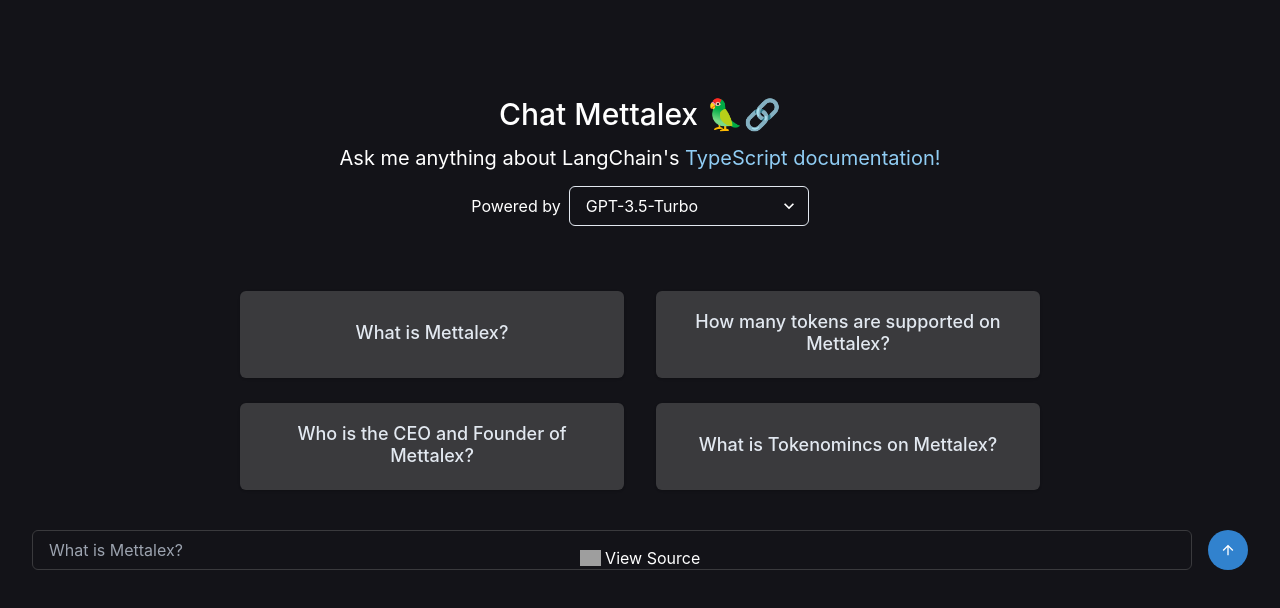
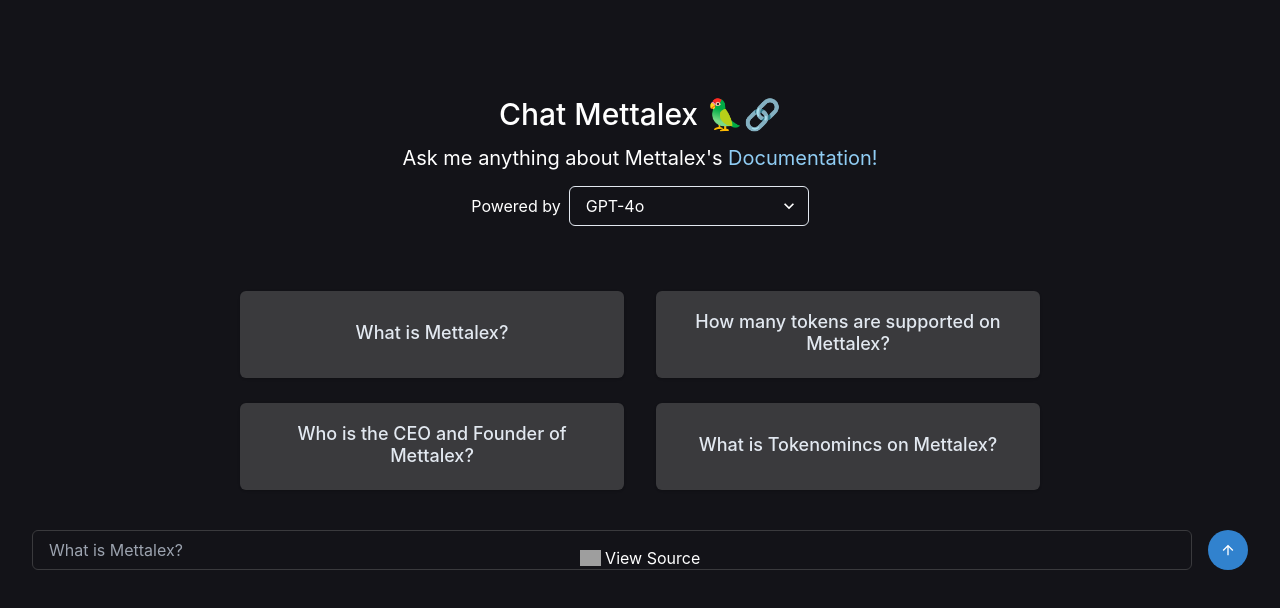
Before and after one commit to pulkit-khullar/llm-chat-with-docs, a React (Create React App) app in the folder monorepo/apps/frontend/: page / in a window 1280 px wide. Shown: the top 608 px of the page. Built offline with nearby package versions, Linux system fonts and the light colour scheme; grey boxes are pictures that could not be loaded.

Commit message:
Fix ui values and switch to GPT4o

```diff
--- a/monorepo/apps/frontend/src/components/ChatWindow.tsx
+++ b/monorepo/apps/frontend/src/components/ChatWindow.tsx
@@ -29,7 +29,7 @@
  * Only Allow GPT 3.5 Turbo
  * Removed Model : fireworks_mixtral
  */
-const MODEL_TYPES = ["openai_gpt_3_5_turbo"];
+const MODEL_TYPES = ["openai_gpt_4o"];
 
 const defaultLlmValue =
   MODEL_TYPES[Math.floor(Math.random() * MODEL_TYPES.length)];
@@ -44,7 +44,7 @@
   const [input, setInput] = useState("");
   const [isLoading, setIsLoading] = useState(false);
   const [llm, setLlm] = useState(
-    searchParams.get("llm") ?? "openai_gpt_3_5_turbo",
+    searchParams.get("llm") ?? "openai_gpt_4o",
   );
   const [llmIsLoading, setLlmIsLoading] = useState(true);
   useEffect(() => {
@@ -108,7 +108,7 @@
           timeout: 60000,
         },
       });
-      const llmDisplayName = llm ?? "openai_gpt_3_5_turbo";
+      const llmDisplayName = llm ?? "openai_gpt_4o";
       const streamLog = remoteChain.streamLog(
         {
           question: messageValue,
@@ -231,9 +231,9 @@
             marginTop={"10px"}
             textAlign={"center"}
           >
-            Ask me anything about LangChain&apos;s{" "}
-            <Link href="https://js.langchain.com/" color={"blue.200"}>
-              TypeScript documentation!
+            Ask me anything about Mettalex&apos;s{" "}
+            <Link href="https://docs.mettalex.com/" color={"blue.200"}>
+              Documentation!
             </Link>
           </Heading>
         )}
@@ -251,7 +251,7 @@
                 }}
                 width={"240px"}
               >
-                <option value="openai_gpt_3_5_turbo">GPT-3.5-Turbo</option>
+                <option value="openai_gpt_4o3_5_turbo">GPT-4o</option>
               </Select>
             )}
           </div>
```
Also changed, not shown: 1 other file (tests, documents, lock files or other folders).
